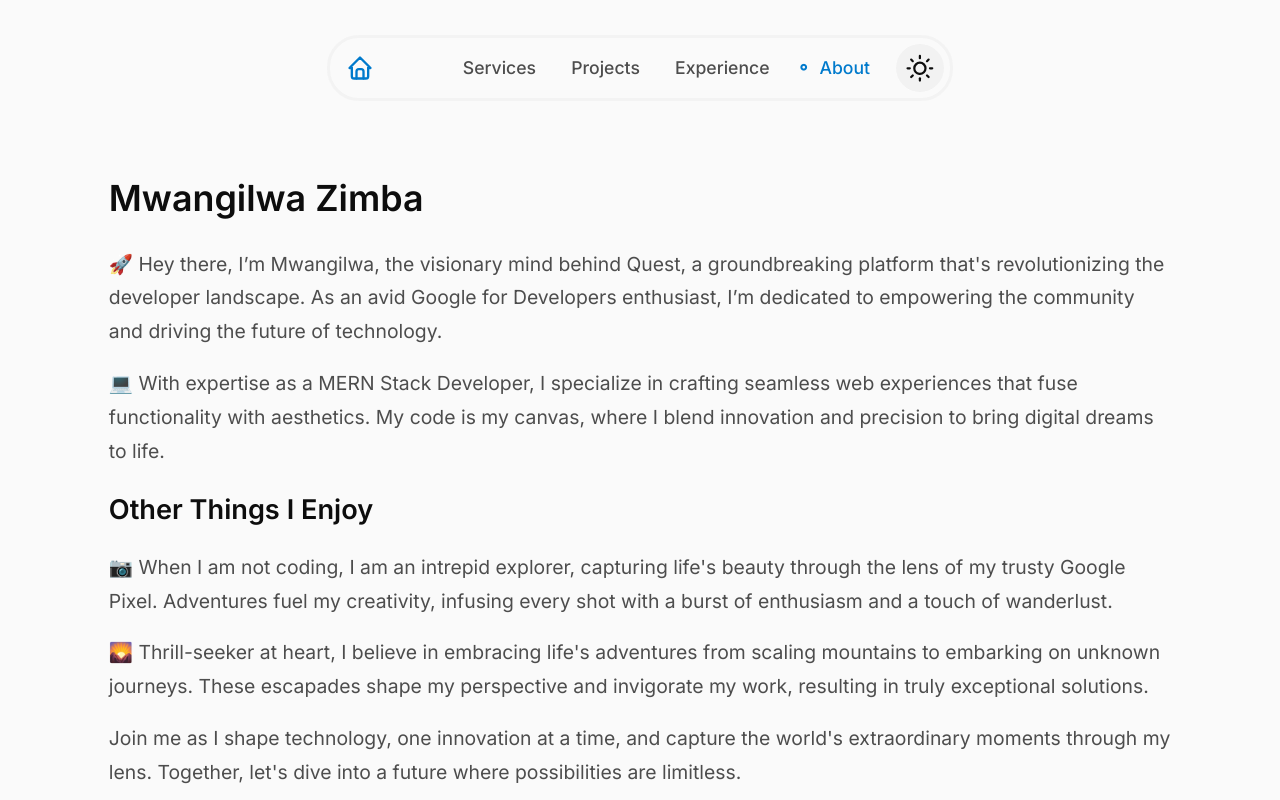
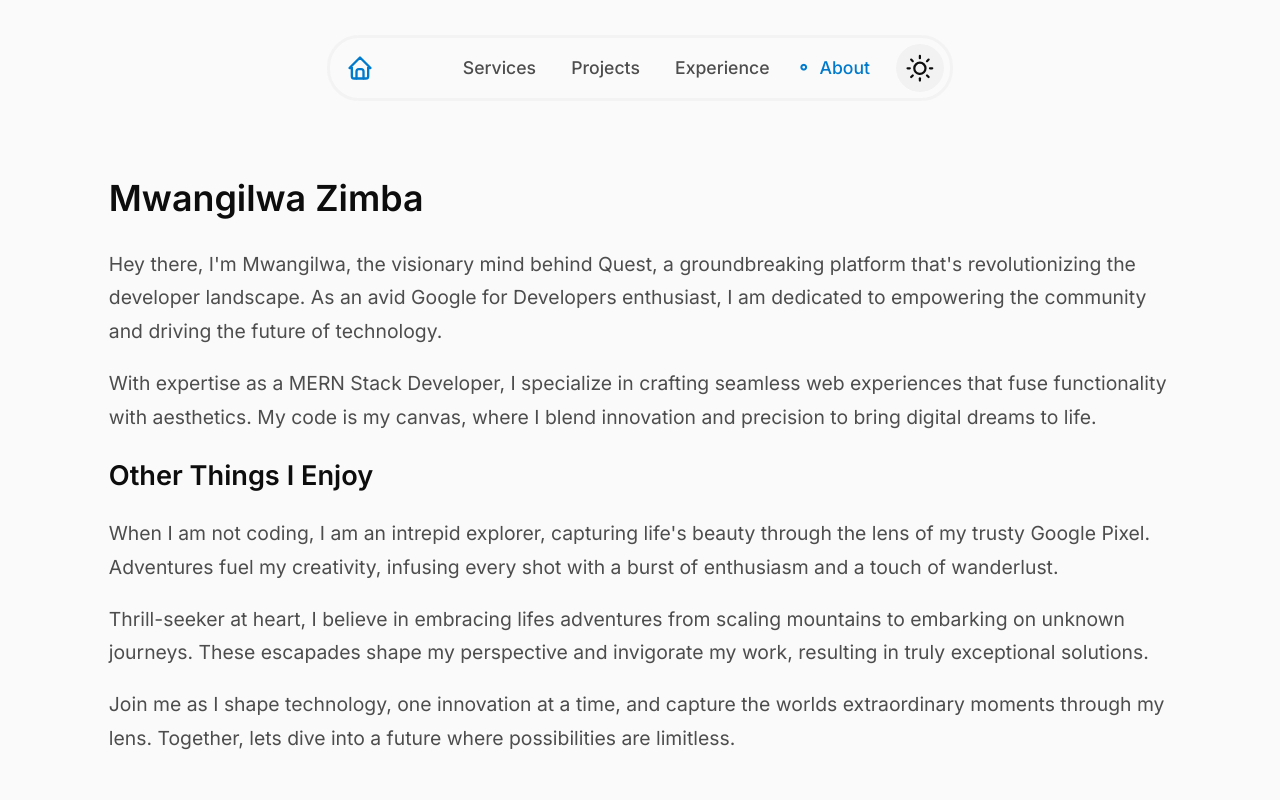
Before and after one commit to mwan9ilwa/Mayhem, a Next.js app: page /about in a window 1280 px wide. Shown: the top 800 px of the page. Built offline with nearby package versions, Linux system fonts and the light colour scheme; no server answers.

Commit message:
updated the &apos;

```diff
--- a/pages/about/index.tsx
+++ b/pages/about/index.tsx
@@ -12,16 +12,16 @@ export default function About() {
           <h1>Mwangilwa Zimba</h1>
 
           <p>
-            🚀 Hey there, I&rsquo;m Mwangilwa, the visionary mind behind Quest, a
+            Hey there, I&apos;m Mwangilwa, the visionary mind behind Quest, a
             groundbreaking platform that's revolutionizing the developer
-            landscape. As an avid Google for Developers enthusiast, I&rsquo;m
+            landscape. As an avid Google for Developers enthusiast, I am
             dedicated to empowering the community and driving the future of
             technology.
           </p>
         </header>
         <section>
           <p>
-            💻 With expertise as a MERN Stack Developer, I specialize in
+            With expertise as a MERN Stack Developer, I specialize in
             crafting seamless web experiences that fuse functionality with
             aesthetics. My code is my canvas, where I blend innovation and
             precision to bring digital dreams to life.
@@ -30,21 +30,21 @@ export default function About() {
         <section>
           <h2>Other Things I Enjoy</h2>
           <p>
-            📷 When I am not coding, I am an intrepid explorer, capturing life's
+            When I am not coding, I am an intrepid explorer, capturing life&apos;s
             beauty through the lens of my trusty Google Pixel. Adventures fuel
             my creativity, infusing every shot with a burst of enthusiasm and a
             touch of wanderlust.
           </p>
 
           <p>
-            🌄 Thrill-seeker at heart, I believe in embracing life's adventures from scaling mountains to embarking on unknown journeys. These
+            Thrill-seeker at heart, I believe in embracing lifes adventures from scaling mountains to embarking on unknown journeys. These
             escapades shape my perspective and invigorate my work, resulting in
             truly exceptional solutions.
           </p>
 
           <p>
             Join me as I shape technology, one innovation at a time, and capture
-            the world's extraordinary moments through my lens. Together, let's
+            the worlds extraordinary moments through my lens. Together, lets
             dive into a future where possibilities are limitless.
           </p>
         </section>
--- a/pages/index.tsx
+++ b/pages/index.tsx
@@ -138,8 +138,8 @@ export default function Home(props: { chapters: Chapter[] }) {
           </div>
           {render && <Hello index={index} />}
           <p>
-            As an avid Google for Developers enthusiast, I&rsquo;m dedicated to
-            empowering the community and driving the future of technology. 💻
+            As an avid Google for Developers enthusiast, I&apos;m dedicated to
+            empowering the community and driving the future of technology.
             With expertise as a MERN Stack Developer, I specialize in crafting
             seamless web experiences that fuse functionality with aesthetics. My
             code is my canvas, where I blend innovation and precision to bring
```
